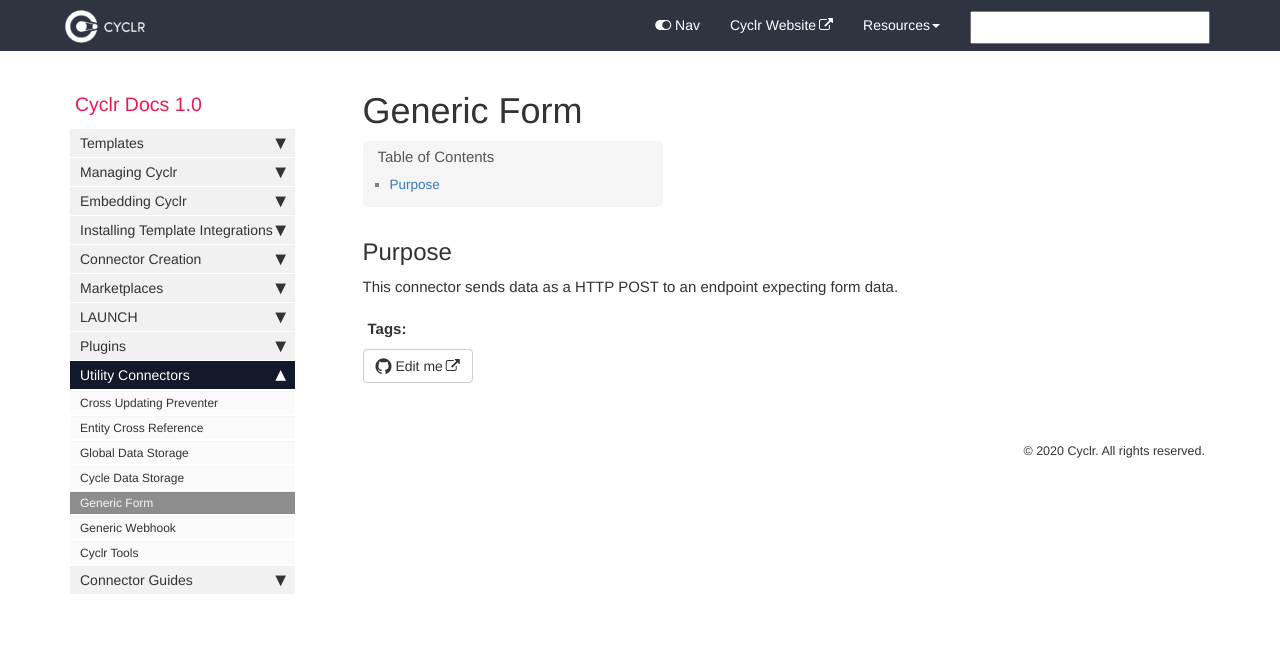
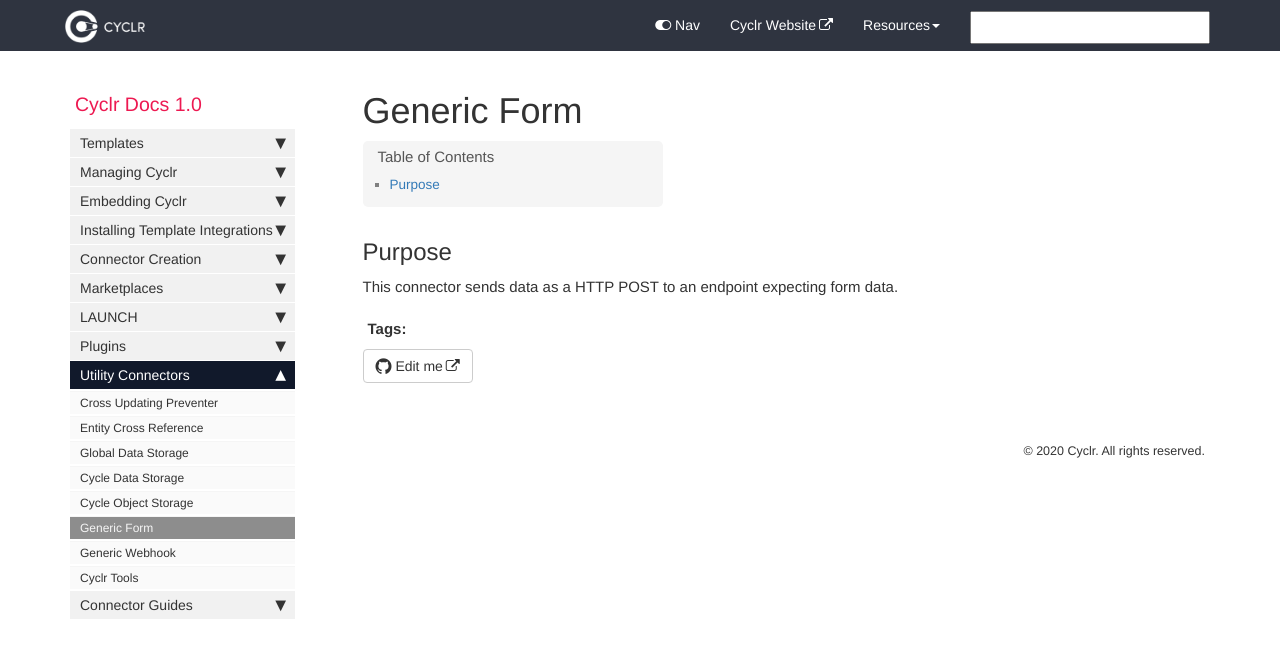
Before and after one commit to sneakysneak/docs, a Jekyll site: the page built from pages/utility-connectors/07-generic-form.md, in a window 1280 px wide. Shown: the top 658 px of the page. Built offline with Jekyll 4.4.1, drawn with Linux system fonts in a browser that asks for light colours; nearby versions of some CDN libraries; comment, search, counter and statistics services are not loaded.

Commit message:
Added entry for Cycle Object Storage

```diff
--- a/_data/sidebars/cyclr_sidebar.yml
+++ b/_data/sidebars/cyclr_sidebar.yml
@@ -288,6 +288,10 @@ entries:
             url: /cycle-data-storage
             output: web, pdf
 
+          - title: Cycle Object Storage
+            url: /cycle-object-storage
+            output: web, pdf
+
           - title: Generic Form
             url: /generic-form
             output: web, pdf
```
